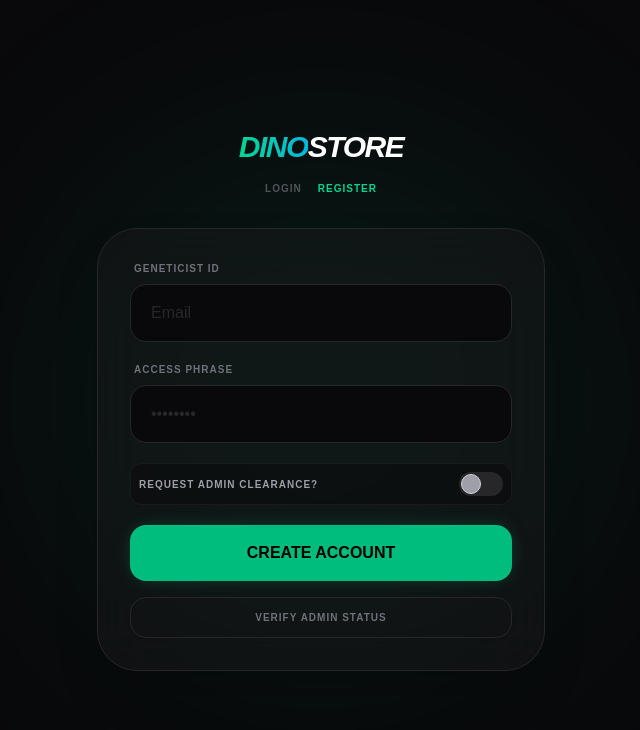
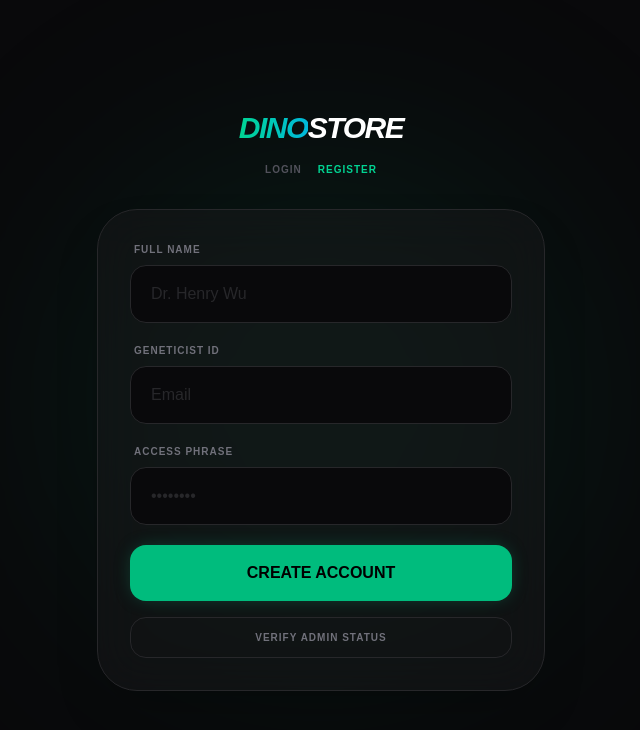
Before and after one commit to RasmusEng/D0018E, a Next.js app in the folder dinostore/: page /login in a window 1280 px wide. Both pictures are taken after a click on the button "REGISTER". Shown: the top 730 px of the page, without its empty margins (319-959 px from the left). Built offline with nearby package versions, Linux system fonts and the light colour scheme.

Commit message:
fix: login

```diff
--- a/dinostore/app/login/page.tsx
+++ b/dinostore/app/login/page.tsx
@@ -11,9 +11,9 @@ export default function AuthPage() {
   const [mode, setMode] = useState<'login' | 'register'>('login');
 
   const [form, setForm] = useState({
+    name: "",
     email: "",
     password: "",
-    isAdmin: false
   });
 
   const [status, setStatus] = useState<{
@@ -80,11 +80,12 @@ async function testAdminAccess() {
       const contentType = response.headers.get("content-type");
       const data = contentType?.includes("application/json") ? await response.json() : null;
 
-    if (response.ok) {
+      // Check BOTH response.ok AND the actual isAdmin boolean from the backend
+      if (response.ok && data?.isAdmin === true) {
         setStatus({ message: "ADMIN ACCESS CONFIRMED", type: 'success' });
         // Usually, you'd save a token here: localStorage.setItem('token', data.token);
       } else {
-      // Use the error message from the server if available
+        // Use the error message from the server if available, otherwise default to INSUFFICIENT PERMISSIONS
         const errorMsg = data?.message || "INSUFFICIENT PERMISSIONS";
         setStatus({ message: errorMsg.toUpperCase(), type: 'error' });
       }
@@ -122,6 +123,16 @@ async function testAdminAccess() {
 
         <div className="bg-zinc-900/50 border border-zinc-800 backdrop-blur-xl rounded-[2.5rem] p-8 shadow-2xl">
           <form className="space-y-5" onSubmit={handleSubmit}>
+
+            {/* Added Name Field (Only renders on Register) */}
+            {mode === 'register' && (
+              <div>
+                <label className="block text-[10px] font-black uppercase tracking-widest text-zinc-500 mb-2 ml-1">Full Name</label>
+                <input name="name" required value={form.name} onChange={handleChange} placeholder="Dr. Henry Wu"
+                  className="w-full bg-zinc-950 border border-zinc-800 rounded-2xl px-5 py-4 text-white focus:outline-none focus:border-emerald-500/50 transition-all placeholder:text-zinc-800" />
+              </div>
+            )}
+
             <div>
               <label className="block text-[10px] font-black uppercase tracking-widest text-zinc-500 mb-2 ml-1">Geneticist ID</label>
               <input name="email" required value={form.email} onChange={handleChange} placeholder="Email"
@@ -133,16 +144,6 @@ async function testAdminAccess() {
               <input name="password" type="password" required value={form.password} onChange={handleChange} placeholder="••••••••"
                 className="w-full bg-zinc-950 border border-zinc-800 rounded-2xl px-5 py-4 text-white focus:outline-none focus:border-emerald-500/50 transition-all placeholder:text-zinc-800" />
             </div>
-
-            {mode === 'register' && (
-              <div className="flex items-center justify-between px-2 py-2 bg-zinc-950/50 rounded-xl border border-zinc-800/50">
-                <span className="text-[10px] font-black uppercase tracking-widest text-zinc-400">Request Admin Clearance?</span>
-                <label className="relative inline-flex items-center cursor-pointer">
-                  <input name="isAdmin" type="checkbox" checked={form.isAdmin} onChange={handleChange} className="sr-only peer" />
-                  <div className="w-11 h-6 bg-zinc-800 peer-focus:outline-none rounded-full peer peer-checked:after:translate-x-full peer-checked:after:border-white after:content-[''] after:absolute after:top-[2px] after:left-[2px] after:bg-zinc-400 after:border-zinc-300 after:border after:rounded-full after:h-5 after:w-5 after:transition-all peer-checked:bg-emerald-500 peer-checked:after:bg-white"></div>
-                </label>
-              </div>
-            )}
 
             <button type="submit" className="w-full bg-emerald-500 hover:bg-emerald-400 text-black font-black py-4 rounded-2xl transition-all shadow-[0_0_20px_-5px_rgba(16,185,129,0.4)]">
               {mode === 'login' ? "INITIALIZE SESSION" : "CREATE ACCOUNT"}
```
Lines whose indentation alone changed are shown as unchanged.
